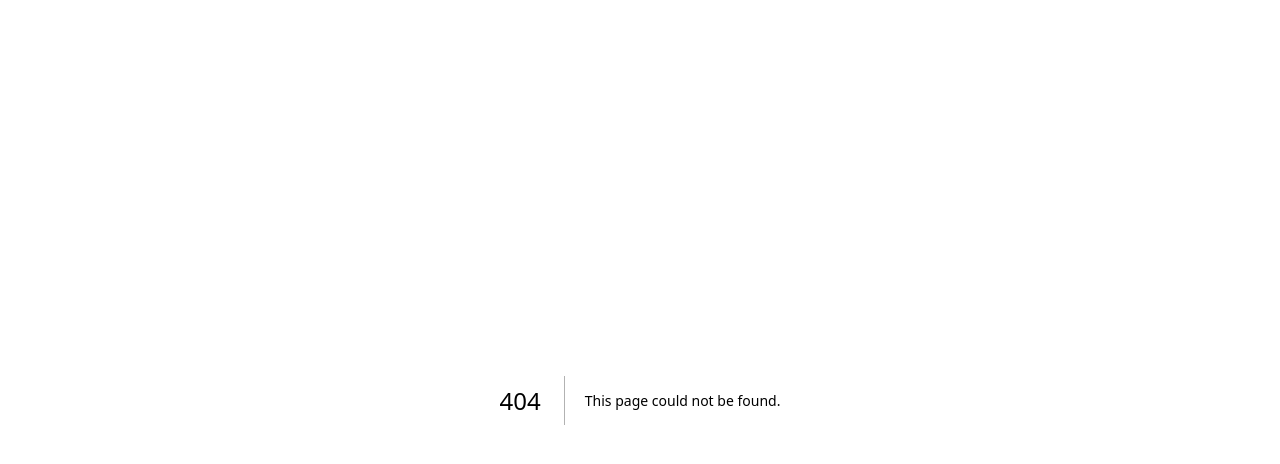
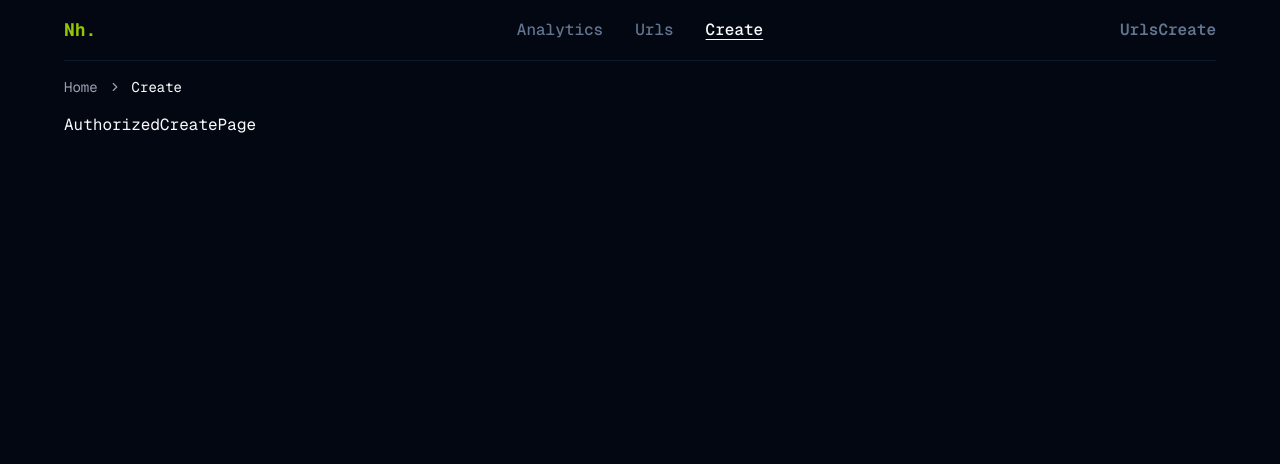
Before and after one commit to RajMazumder18110/Nexhop, a Next.js app in the folder apps/application/: page /create in a window 1280 px wide. Before the commit this address had no page. Shown: the top 464 px of the page. Built offline with nearby package versions, Linux system fonts and the light colour scheme.

Commit message:
feat: add create page initial

```diff
--- /dev/null
+++ b/apps/application/app/(authorized)/create/page.tsx
@@ -0,0 +1,7 @@
+/** @notice Library imports */
+
+const AuthorizedCreatePage = () => {
+  return <section>AuthorizedCreatePage</section>;
+};
+
+export default AuthorizedCreatePage;
```
